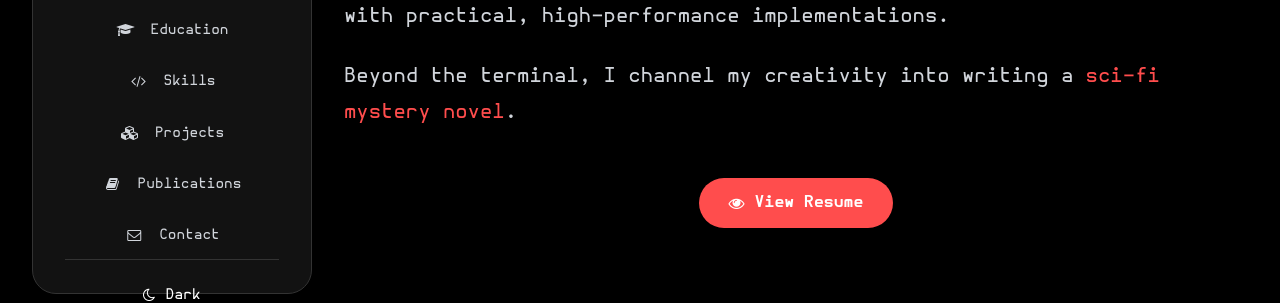
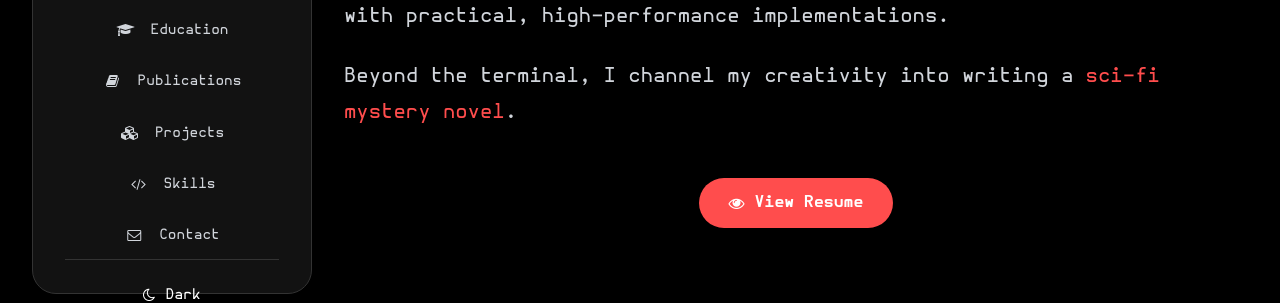
Before and after one commit to sai-kaushik-s/sai-kaushik-s.github.io, a React (Vite) app: page / in a window 1280 px wide. Shown: the part 474-777 px from the top of the page. Built offline with nearby package versions, Linux system fonts and the light colour scheme.

Commit message:
refactor: Reorder 'Projects' and 'Skills' items in the sidebar navigation.

```diff
--- a/src/components/Sidebar.jsx
+++ b/src/components/Sidebar.jsx
@@ -10,9 +10,9 @@ const Sidebar = ({ activeTab, onTabChange }) => {
     { id: 'home', icon: 'fa fa-home', label: 'Home' },
     { id: 'experience', icon: 'fa fa-briefcase', label: 'Experience' },
     { id: 'education', icon: 'fa fa-graduation-cap', label: 'Education' },
+    { id: 'publications', icon: 'fa fa-book', label: 'Publications' },
+    { id: 'projects', icon: 'fa fa-cubes', label: 'Projects' },
     { id: 'skills', icon: 'fa fa-code', label: 'Skills' },
-    { id: 'projects', icon: 'fa fa-cubes', label: 'Projects' },
-    { id: 'publications', icon: 'fa fa-book', label: 'Publications' },
     { id: 'contact', icon: 'fa fa-envelope-o', label: 'Contact' }
   ];
 
```
